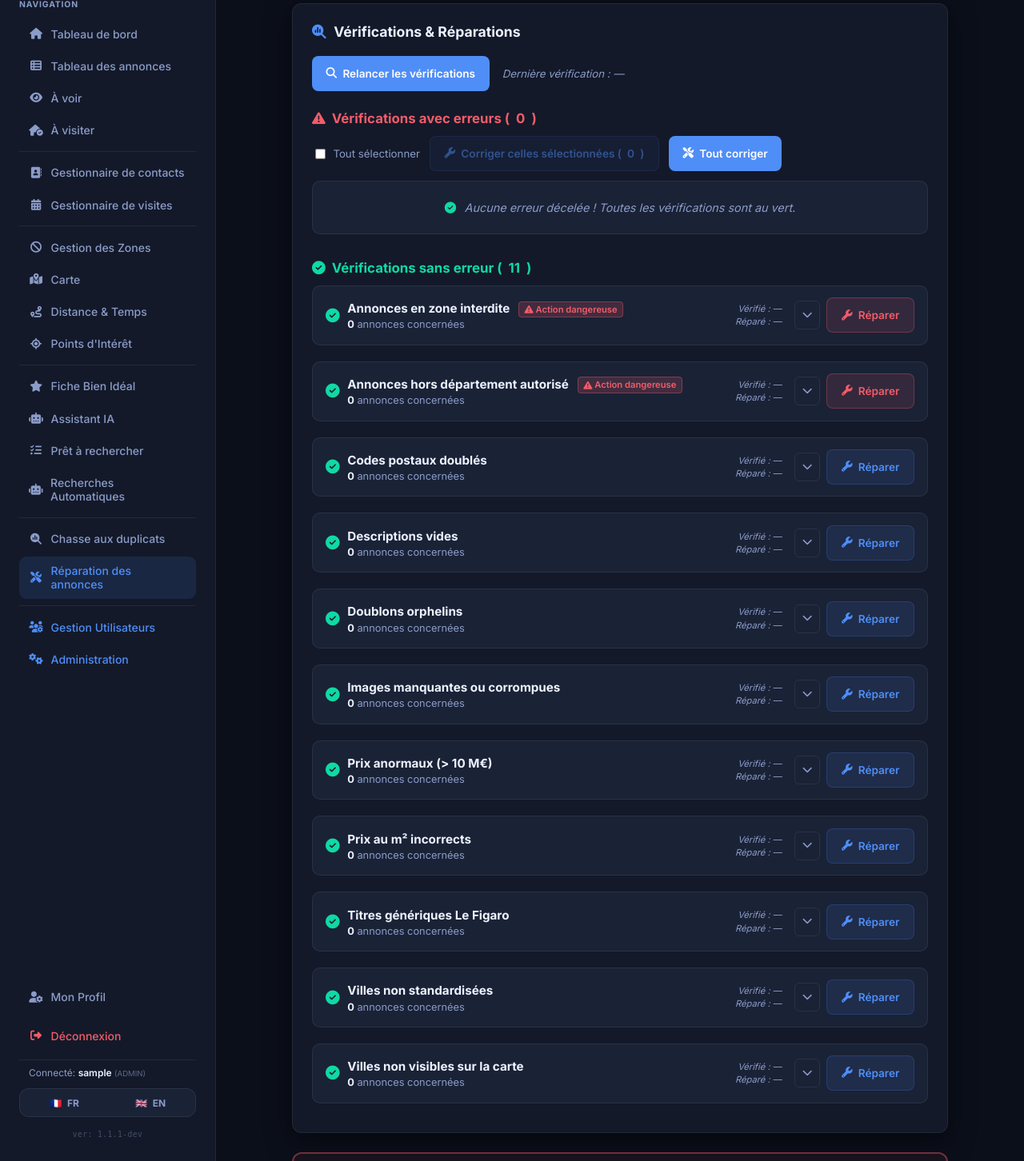
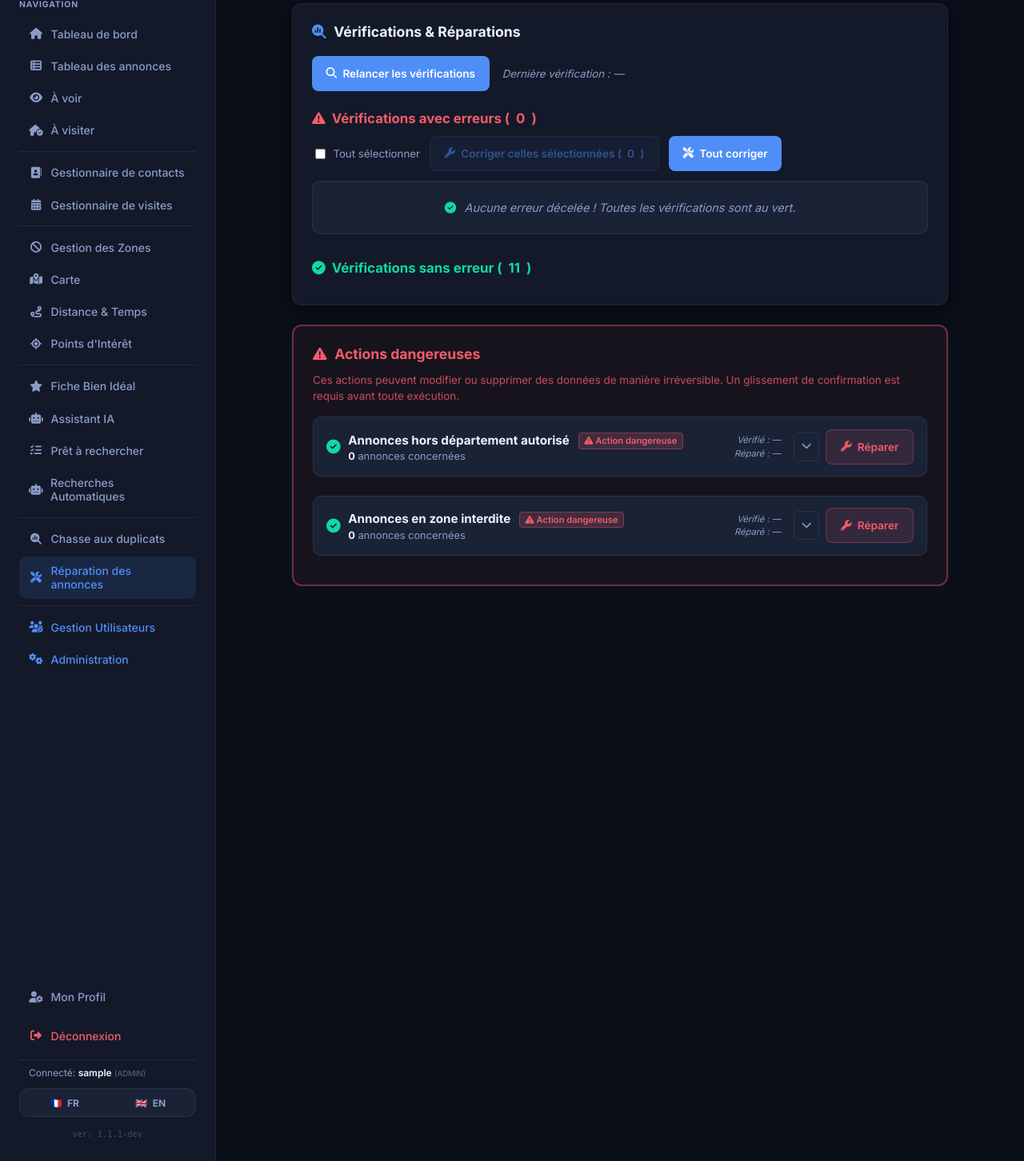
Before and after one commit to Immo-Boussole/immo-boussole, a FastAPI app: page /listings/repair in a window 1280 px wide. Shown: the part 85-1537 px from the top of the page at 80% size. Run offline with FastAPI, Linux system fonts and the light colour scheme; the visitor is signed in with stand-in values (Sample User, id 1); data comes from the database, SQL or seed files in the repository; data that the repository does not hold is empty; some web fonts are replaced.

Commit message:
feat: add listings_repair.html template for managing and repairing listing anomalies

```diff
--- a/templates/listings_repair.html
+++ b/templates/listings_repair.html
@@ -463,11 +463,13 @@
 
                     <!-- ── Section 2: Vérifications sans erreur ── -->
                     <div id="clean_section" style="display: none;">
-                        <h3 style="font-size: 1.05rem; font-weight: 700; color: var(--green); display: flex; align-items: center; gap: 0.5rem; margin: 0 0 0.75rem 0;">
-                            <i class="fa-solid fa-circle-check"></i>
-                            Vérifications sans erreur (<span id="clean_section_count">0</span>)
-                        </h3>
-                        <div id="clean_problems_list" style="display: flex; flex-direction: column; gap: 0.5rem;"></div>
+                        <details>
+                            <summary style="font-size: 1.05rem; font-weight: 700; color: var(--green); display: flex; align-items: center; gap: 0.5rem; margin: 0 0 0.75rem 0; cursor: pointer; user-select: none;">
+                                <i class="fa-solid fa-circle-check"></i>
+                                Vérifications sans erreur (<span id="clean_section_count">0</span>)
+                            </summary>
+                            <div id="clean_problems_list" style="display: flex; flex-direction: column; gap: 0.5rem;"></div>
+                        </details>
                     </div>
 
                     <!-- Progress bar -->
```
